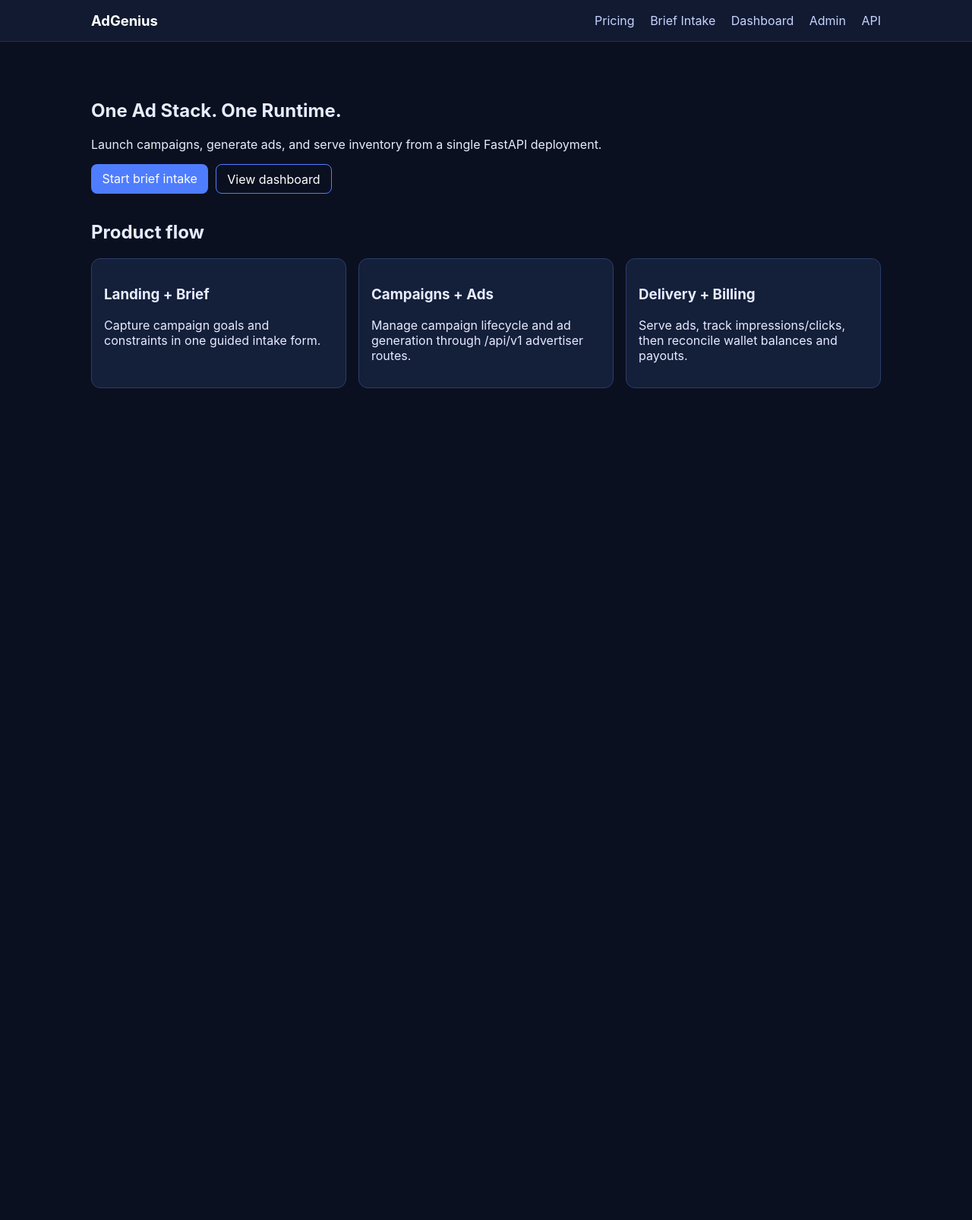
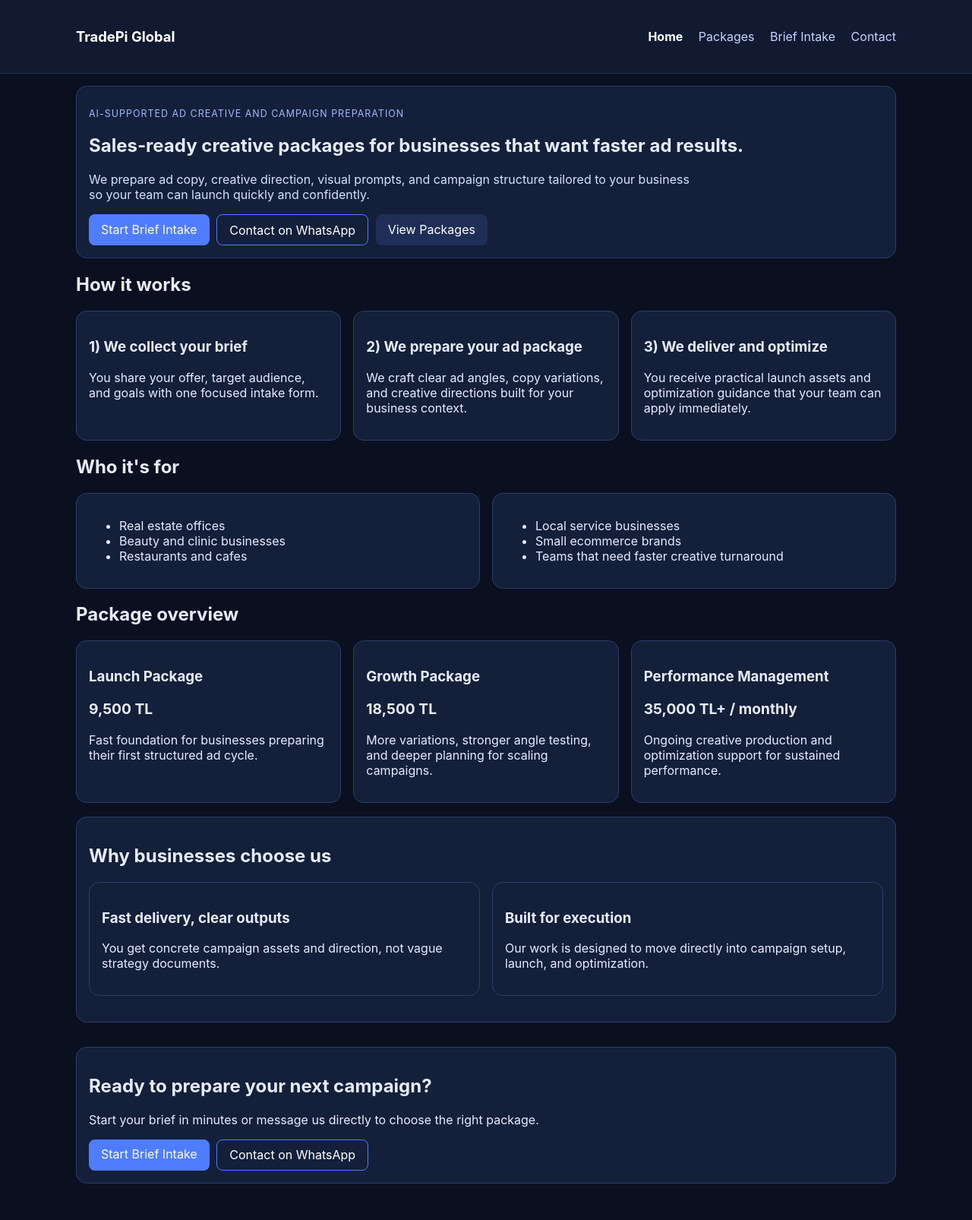
Before and after one commit to bugsbuny243/adgenius-ai, a FastAPI app: page / in a window 1280 px wide. Shown: the whole page at 76% size. Before the commit the page ends 511 px from the top, so only its background shows below. Run offline with FastAPI, Linux system fonts and the light colour scheme.

Commit message:
Refocus FastAPI public pages into sales-first lead flow

```diff
--- a/apps/api/app/config.py
+++ b/apps/api/app/config.py
@@ -17,6 +17,7 @@ class Settings(BaseSettings):
     RATE_LIMIT_GENERATION_PER_MINUTE: int = 5
     ACCESS_TOKEN_EXPIRE_DAYS: int = 7
     ALGORITHM: str = "HS256"
+    WHATSAPP_URL: str = "https://wa.me/905000000000"
 
     @field_validator("CORS_ORIGINS", mode="before")
     @classmethod
--- a/apps/api/app/main.py
+++ b/apps/api/app/main.py
@@ -6,10 +6,12 @@ import structlog
 import os
 
 from app.config import settings
+from app.database import engine
 from app.middleware.request_id import RequestIDMiddleware
 from app.middleware.logging import LoggingMiddleware, configure_structlog
 from app.api.v1.router import v1_router
 from app.pages import router as pages_router
+from app.models.lead import LeadBrief
 
 configure_structlog()
 logger = structlog.get_logger()
@@ -18,6 +20,8 @@ logger = structlog.get_logger()
 @asynccontextmanager
 async def lifespan(app: FastAPI):
     logger.info("AdGenius API starting up", environment=settings.ENVIRONMENT)
+    async with engine.begin() as conn:
+        await conn.run_sync(LeadBrief.__table__.create, checkfirst=True)
     yield
     logger.info("AdGenius API shutting down")
 
--- a/apps/api/app/models/__init__.py
+++ b/apps/api/app/models/__init__.py
@@ -9,3 +9,5 @@ from app.models.brand import Brand, Product, Audience
 from app.models.campaign import CampaignBrief
 from app.models.generation import GenerationJob, GeneratedAdSet, GeneratedAdVariant, ExportBundle
 from app.models.usage import UsageLog, ApiUsageCounter
+
+from app.models.lead import LeadBrief
--- a/apps/api/app/static/site.css
+++ b/apps/api/app/static/site.css
@@ -1,62 +1,144 @@
 :root {
-  color-scheme: light dark;
   font-family: Inter, system-ui, -apple-system, Segoe UI, Roboto, sans-serif;
 }
+
 body {
   margin: 0;
   background: #0b1020;
   color: #e7ecff;
 }
+
 .container {
-  max-width: 1040px;
+  max-width: 1080px;
   margin: 0 auto;
   padding: 1rem;
 }
+
 header {
   border-bottom: 1px solid #243050;
   background: #111a31;
+  position: sticky;
+  top: 0;
 }
+
 .nav {
   display: flex;
   justify-content: space-between;
   align-items: center;
+  min-height: 64px;
 }
-.brand { font-size: 1.15rem; font-weight: 700; color: #fff; text-decoration: none; }
-nav a { color: #c8d4ff; margin-left: 1rem; text-decoration: none; }
-nav a.active { color: #fff; font-weight: 700; }
-.hero { padding: 2.5rem 0 1rem; }
-.grid { display: grid; gap: 1rem; }
-.grid.two { grid-template-columns: repeat(auto-fit, minmax(260px, 1fr)); }
-.grid.three { grid-template-columns: repeat(auto-fit, minmax(220px, 1fr)); }
-article, .card {
+
+.brand {
+  font-size: 1.15rem;
+  font-weight: 700;
+  color: #fff;
+  text-decoration: none;
+}
+
+nav a {
+  color: #c8d4ff;
+  margin-left: 1rem;
+  text-decoration: none;
+}
+
+nav a.active {
+  color: #fff;
+  font-weight: 700;
+}
+
+.hero {
+  padding: 2.5rem 0 1rem;
+}
+
+.eyebrow {
+  color: #9fb8ff;
+  text-transform: uppercase;
+  letter-spacing: 0.08em;
+  font-size: 0.78rem;
+  margin-bottom: 0.5rem;
+}
+
+.lead {
+  color: #d6e1ff;
+  max-width: 800px;
+}
+
+.grid {
+  display: grid;
+  gap: 1rem;
+  margin-bottom: 1.1rem;
+}
+
+.grid.two {
+  grid-template-columns: repeat(auto-fit, minmax(260px, 1fr));
+}
+
+.grid.three {
+  grid-template-columns: repeat(auto-fit, minmax(220px, 1fr));
+}
+
+article,
+.card {
   background: #141f3a;
   border: 1px solid #2b3d6b;
-  border-radius: 12px;
+  border-radius: 14px;
   padding: 1rem;
 }
-label { display: block; margin-bottom: 0.75rem; }
-input, textarea {
+
+.footer-cta {
+  margin: 2rem 0;
+}
+
+.success {
+  border-color: #3da37d;
+}
+
+label {
+  display: block;
+  margin-bottom: 0.8rem;
+}
+
+input,
+textarea,
+select {
   display: block;
   margin-top: 0.35rem;
   width: 100%;
-  padding: 0.6rem;
+  box-sizing: border-box;
+  padding: 0.65rem;
   border-radius: 8px;
   border: 1px solid #324a80;
   background: #0c1730;
   color: #fff;
 }
+
 .button {
   display: inline-block;
   background: #4f7dff;
   color: #fff;
-  padding: 0.55rem 0.9rem;
+  padding: 0.6rem 1rem;
   border-radius: 8px;
   text-decoration: none;
   border: none;
   cursor: pointer;
 }
-.button.secondary { background: transparent; border: 1px solid #4f7dff; }
-.row { display: flex; gap: 0.6rem; flex-wrap: wrap; }
-.price { font-weight: 700; font-size: 1.2rem; }
-code { display: block; margin-top: 0.4rem; color: #9dc1ff; }
-.hint { color: #b5c6f9; }
+
+.button.secondary {
+  background: transparent;
+  border: 1px solid #4f7dff;
+}
+
+.button.tertiary {
+  background: #1f2e57;
+}
+
+.row {
+  display: flex;
+  gap: 0.6rem;
+  flex-wrap: wrap;
+}
+
+.price {
+  font-weight: 700;
+  font-size: 1.2rem;
+}
--- a/apps/api/app/templates/base.html
+++ b/apps/api/app/templates/base.html
@@ -3,19 +3,18 @@
   <head>
     <meta charset="utf-8" />
     <meta name="viewport" content="width=device-width, initial-scale=1" />
-    <title>{{ page_title or "AdGenius" }}</title>
+    <title>{{ page_title or "TradePi Global" }}</title>
     <link rel="stylesheet" href="/static/site.css" />
   </head>
   <body>
     <header>
       <div class="container nav">
-        <a href="/" class="brand">AdGenius</a>
+        <a href="/" class="brand">TradePi Global</a>
         <nav>
-          <a href="/pricing" class="{% if active_page == 'pricing' %}active{% endif %}">Pricing</a>
+          <a href="/" class="{% if active_page == 'home' %}active{% endif %}">Home</a>
+          <a href="/packages" class="{% if active_page == 'packages' %}active{% endif %}">Packages</a>
           <a href="/brief" class="{% if active_page == 'brief' %}active{% endif %}">Brief Intake</a>
-          <a href="/dashboard" class="{% if active_page == 'dashboard' %}active{% endif %}">Dashboard</a>
-          <a href="/admin" class="{% if active_page == 'admin' %}active{% endif %}">Admin</a>
-          <a href="/api/v1/health" target="_blank" rel="noreferrer">API</a>
+          <a href="/contact" rel="noreferrer">Contact</a>
         </nav>
       </div>
     </header>
--- a/apps/api/app/templates/landing.html
+++ b/apps/api/app/templates/landing.html
@@ -1,29 +1,95 @@
 {% extends "base.html" %}
 {% block content %}
-<section class="hero">
-  <h1>One Ad Stack. One Runtime.</h1>
-  <p>Launch campaigns, generate ads, and serve inventory from a single FastAPI deployment.</p>
+<section class="hero card">
+  <p class="eyebrow">AI-supported ad creative and campaign preparation</p>
+  <h1>Sales-ready creative packages for businesses that want faster ad results.</h1>
+  <p class="lead">We prepare ad copy, creative direction, visual prompts, and campaign structure tailored to your business so your team can launch quickly and confidently.</p>
   <div class="row">
-    <a class="button" href="/brief">Start brief intake</a>
-    <a class="button secondary" href="/dashboard">View dashboard</a>
+    <a class="button" href="/brief">Start Brief Intake</a>
+    <a class="button secondary" href="{{ whatsapp_url }}" target="_blank" rel="noreferrer">Contact on WhatsApp</a>
+    <a class="button tertiary" href="/packages">View Packages</a>
   </div>
 </section>
 
 <section>
-  <h2>Product flow</h2>
+  <h2>How it works</h2>
   <div class="grid three">
     <article>
-      <h3>Landing + Brief</h3>
-      <p>Capture campaign goals and constraints in one guided intake form.</p>
+      <h3>1) We collect your brief</h3>
+      <p>You share your offer, target audience, and goals with one focused intake form.</p>
     </article>
     <article>
-      <h3>Campaigns + Ads</h3>
-      <p>Manage campaign lifecycle and ad generation through /api/v1 advertiser routes.</p>
+      <h3>2) We prepare your ad package</h3>
+      <p>We craft clear ad angles, copy variations, and creative directions built for your business context.</p>
     </article>
     <article>
-      <h3>Delivery + Billing</h3>
-      <p>Serve ads, track impressions/clicks, then reconcile wallet balances and payouts.</p>
+      <h3>3) We deliver and optimize</h3>
+      <p>You receive practical launch assets and optimization guidance that your team can apply immediately.</p>
     </article>
   </div>
 </section>
+
+<section>
+  <h2>Who it's for</h2>
+  <div class="grid two">
+    <article>
+      <ul>
+        <li>Real estate offices</li>
+        <li>Beauty and clinic businesses</li>
+        <li>Restaurants and cafes</li>
+      </ul>
+    </article>
+    <article>
+      <ul>
+        <li>Local service businesses</li>
+        <li>Small ecommerce brands</li>
+        <li>Teams that need faster creative turnaround</li>
+      </ul>
+    </article>
+  </div>
+</section>
+
+<section>
+  <h2>Package overview</h2>
+  <div class="grid three">
+    <article>
+      <h3>Launch Package</h3>
+      <p class="price">9,500 TL</p>
+      <p>Fast foundation for businesses preparing their first structured ad cycle.</p>
+    </article>
+    <article>
+      <h3>Growth Package</h3>
+      <p class="price">18,500 TL</p>
+      <p>More variations, stronger angle testing, and deeper planning for scaling campaigns.</p>
+    </article>
+    <article>
+      <h3>Performance Management</h3>
+      <p class="price">35,000 TL+ / monthly</p>
+      <p>Ongoing creative production and optimization support for sustained performance.</p>
+    </article>
+  </div>
+</section>
+
+<section class="card">
+  <h2>Why businesses choose us</h2>
+  <div class="grid two">
+    <article>
+      <h3>Fast delivery, clear outputs</h3>
+      <p>You get concrete campaign assets and direction, not vague strategy documents.</p>
+    </article>
+    <article>
+      <h3>Built for execution</h3>
+      <p>Our work is designed to move directly into campaign setup, launch, and optimization.</p>
+    </article>
+  </div>
+</section>
+
+<section class="footer-cta card">
+  <h2>Ready to prepare your next campaign?</h2>
+  <p>Start your brief in minutes or message us directly to choose the right package.</p>
+  <div class="row">
+    <a class="button" href="/brief">Start Brief Intake</a>
+    <a class="button secondary" href="{{ whatsapp_url }}" target="_blank" rel="noreferrer">Contact on WhatsApp</a>
+  </div>
+</section>
 {% endblock %}
```
Also changed, not shown: apps/api/app/models/lead.py (added, +17 -0 lines), apps/api/app/pages.py (+56 -10 lines), apps/api/app/templates/brief.html (+38 -13 lines), apps/api/app/templates/pricing.html (+39 -16 lines).
